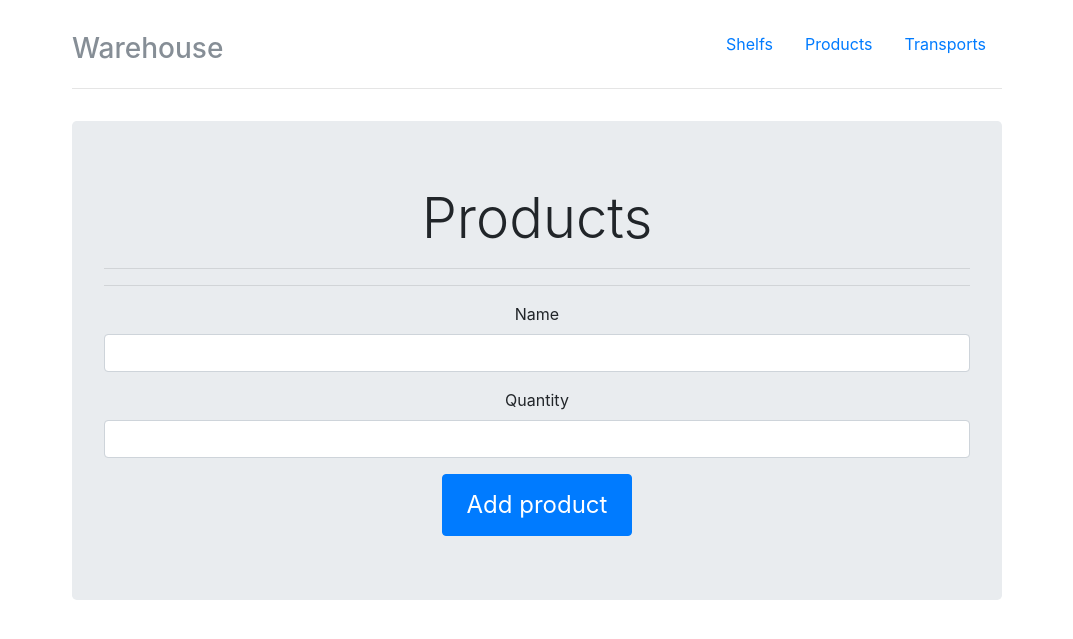
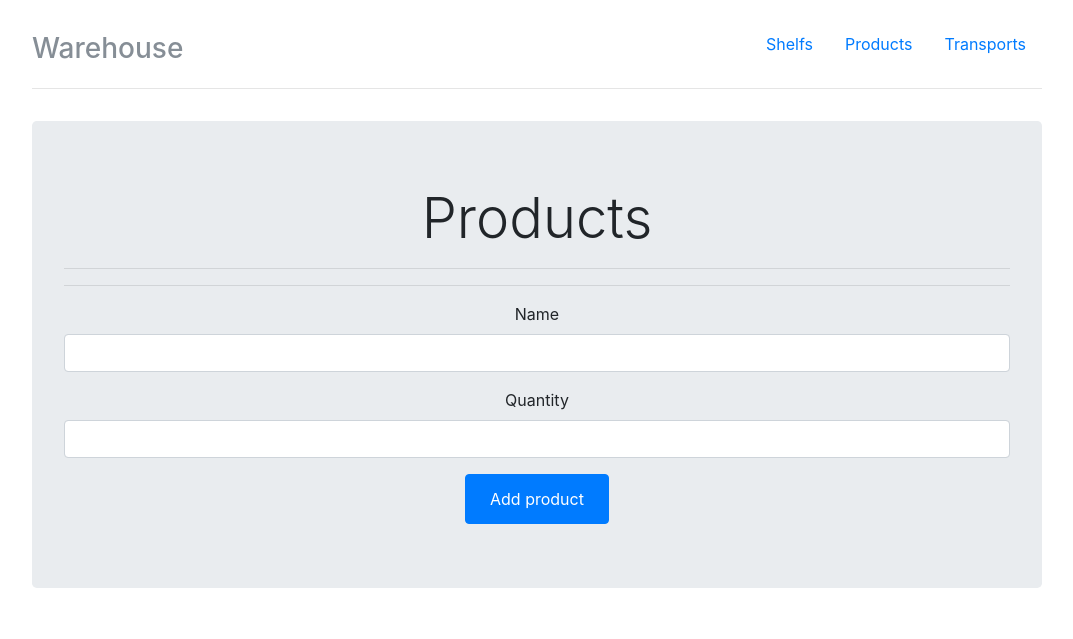
Before and after one commit to nazomeku/skygate-wh, a Flask app: page /products in a window 1280 px wide. Shown: the top 639 px of the page, without its empty margins (103-1176 px from the left). Run offline with Flask 2, Linux system fonts and the light colour scheme; data that the repository does not hold is empty; parts of the project's set-up code (start-up, migrations or seed data) failed here and were passed over; some libraries are stand-ins or nearby versions.

Commit message:
update style

```diff
--- a/app/static/css/narrow-jumbotron.css
+++ b/app/static/css/narrow-jumbotron.css
@@ -35,7 +35,7 @@ body {
 /* Customize container */
 @media (min-width: 48em) {
   .container {
-    max-width: 60rem;
+    max-width: 65rem;
   }
 }
 .container-narrow > hr {
@@ -49,7 +49,7 @@ body {
 }
 .jumbotron .btn {
   padding: .75rem 1.5rem;
-  font-size: 1.5rem;
+  font-size: 1rem;
 }
 
 /* Supporting marketing content */
```
